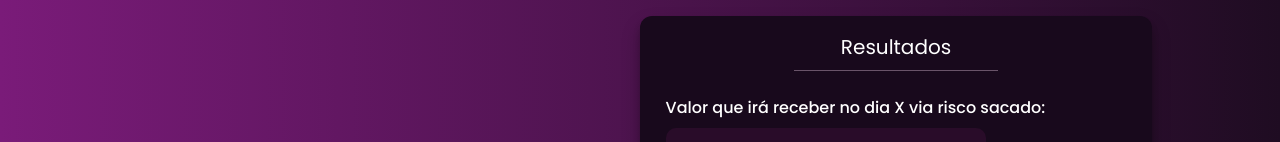
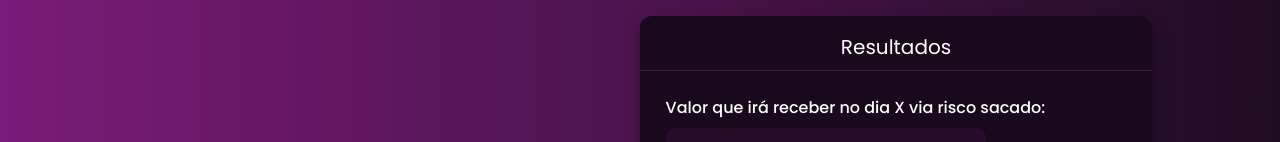
Before and after one commit to hemilypeguim/neodent-calculator, a React (Create React App) app: page / in a window 1280 px wide. Shown: the part 146-288 px from the top of the page. Built offline with nearby package versions, Linux system fonts and the light colour scheme.

Commit message:
underline solved

```diff
--- a/src/App.css
+++ b/src/App.css
@@ -183,9 +183,9 @@ label {
 }
 
 .underline {
-    width: 40%;
+    width: 100%;
     height: 1px;
-    background-color: #695469;
+    background-color: #481852;
 }
 
 .result-input-fields {
```
